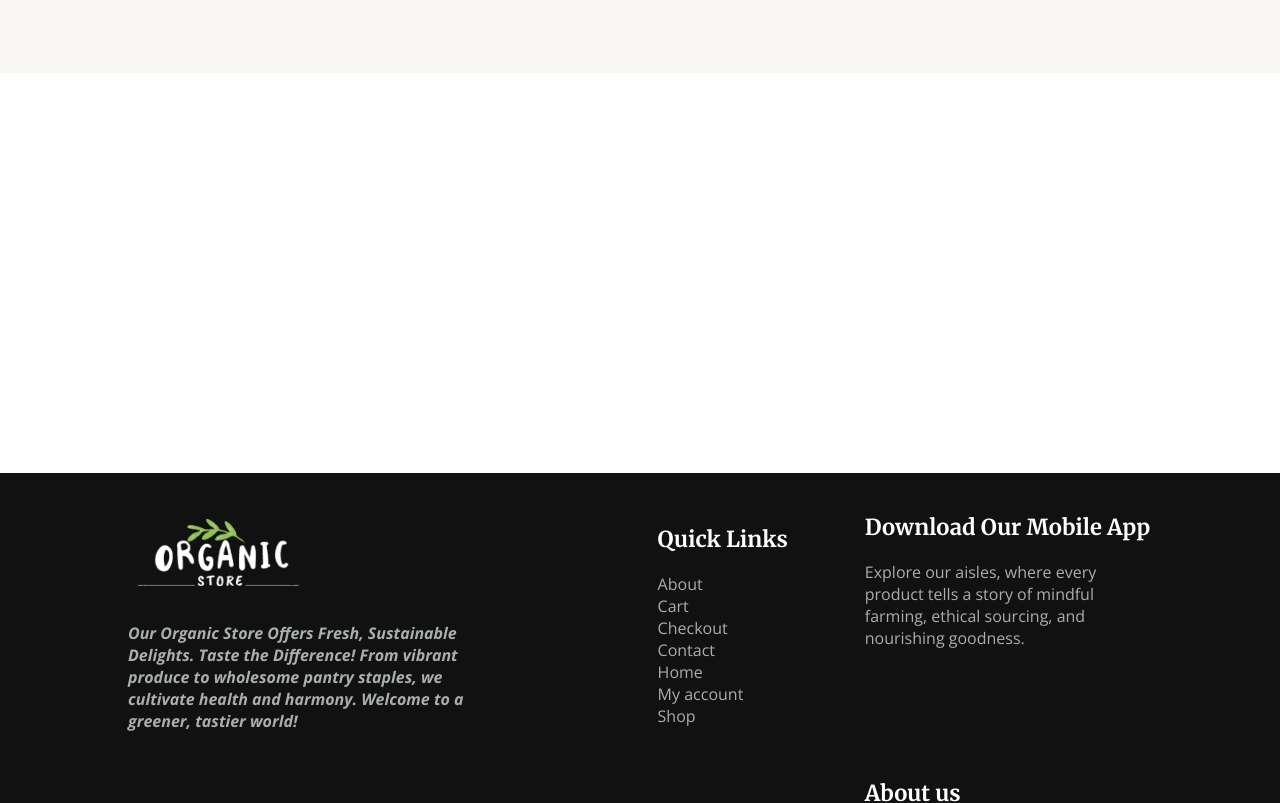
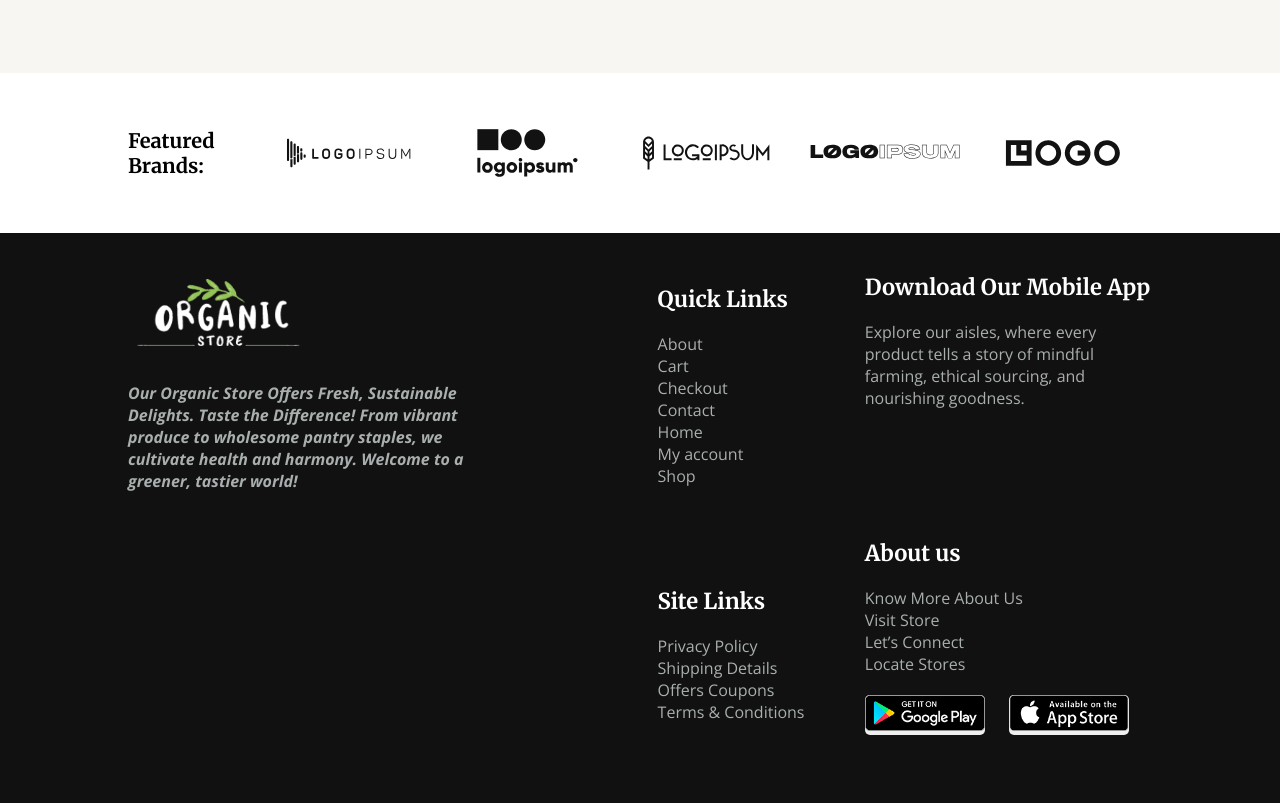
Before and after one commit to codersaradhi/Just_Ecommer_Design, a plain HTML site: page index.html in a window 1280 px wide. Shown: the part 4167-4970 px from the top of the page. Drawn offline with nearby package versions, Linux system fonts and the light colour scheme.

Commit message:
upadting few more sections

```diff
--- a/index.html
+++ b/index.html
@@ -191,7 +191,17 @@
     <!-- -------------customer review sections---------------- -->
     <div id="customer-review"></div>
     <!-- -------------Branded partners sections---------------- -->
-    <div id="branded_partner"></div>
+    <div id="branded_partner_outer">
+        <div id="branded_partner_inner">
+            <p>Featured Brands:</p>
+            <img src="./images/logo-1.svg" alt="">
+            <img src="./images/logo-2.svg" alt="">
+            <img src="./images/logo-3.svg" alt="">
+            <img src="./images/logo-4.svg" alt="">
+            <img src="./images/logo-5.svg" alt="">
+        </div>
+
+    </div>
     <!-- -------------organic store footer sections---------------- -->
     <div id="footer_page_outer">
         <div id="footer_page_inner">
--- a/styles.css
+++ b/styles.css
@@ -331,9 +331,24 @@ h3 {
 }
 
 /* -------------Branded partners sections---------------- */
-#branded_partner {
+#branded_partner_outer {
     width: 100%;
-    height: 50vh;
+    height: 20vh;
+    display: flex;
+    align-items: center;
+    justify-content: center;
+}
+#branded_partner_inner{
+    width: 80%;
+    height: 300px;
+    display: flex;
+    align-items: center;
+    justify-content: space-evenly;
+}
+#branded_partner_inner p{
+    font-family: "Merriweather", serif;
+    font-size: 20px;
+    font-weight: 600;
 }
 
 /* -------------organic store footer sections---------------- */
```
Also changed, not shown: images/logo-1.svg (added), images/logo-2.svg (added), images/logo-3.svg (added), images/logo-4.svg (added), images/logo-5.svg (added).
